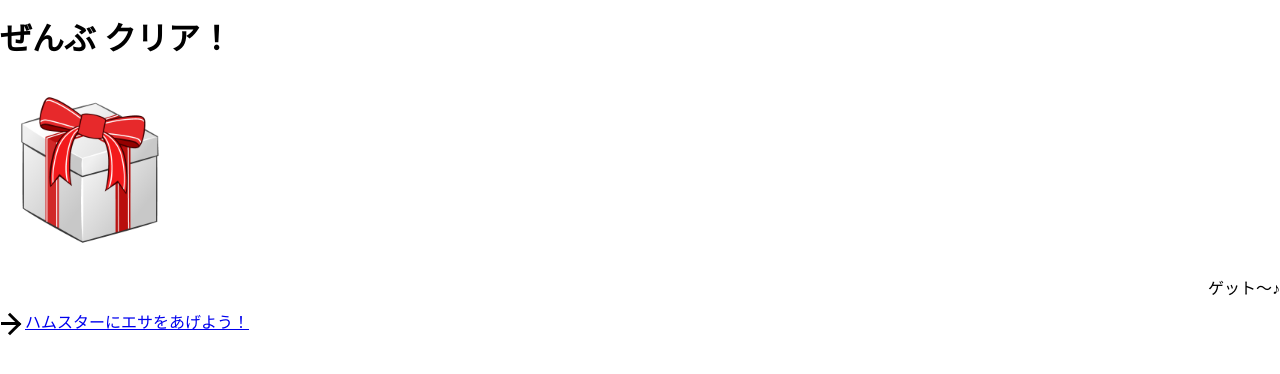
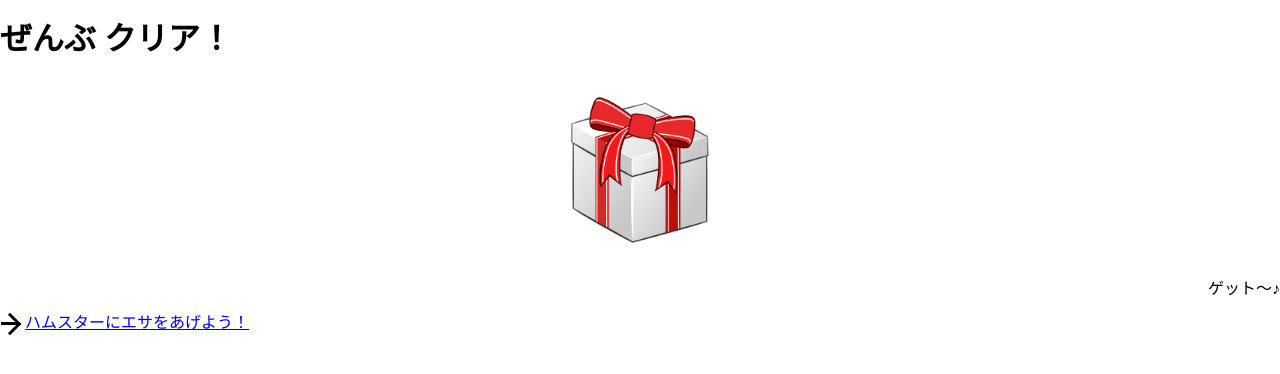
Before and after one commit to Ayakazu-Fukaura/possible_alone, a Flask app: page /5 in a window 1280 px wide. Shown: the top 374 px of the page. Run offline with Flask 2, Linux system fonts and the light colour scheme.

Commit message:
最低限デザイン調整

```diff
--- a/static/css/5.css
+++ b/static/css/5.css
@@ -23,6 +23,7 @@
     /* くの字の向き */
 }
 
+/* →の棒部分 */
 .arrow_right::after {
     /* 棒の表示設定 */
     content: "";
@@ -38,3 +39,15 @@
     background: #000;
     /* 棒の色 */
 }
+
+
+/* フェードインさせる */
+.present_box {
+    width: 180px;
+    margin-left: auto;
+    margin-right: auto;
+}
+
+.present {
+    width: 100%;
+}
--- a/templates/5.html
+++ b/templates/5.html
@@ -3,6 +3,8 @@
 
 <head>
     <meta charset="UTF-8">
+    <meta name="viewport" content="width=device-width, initial-scale=1.0">
+
     <script src="https://ajax.googleapis.com/ajax/libs/jquery/3.5.1/jquery.min.js"></script>
     <link rel="stylesheet" href="/static/css/normalize.css">
     <link rel="stylesheet" href="/static/css/5.css">
@@ -13,8 +15,10 @@
 <body>
     <h1>ぜんぶ クリア！</h1>
 
+    <div class="present_box">
+        <img class="present" src="/static/img/present.png">
 
-    <img src="/static/img/present.png" style="width: 180px;">
+    </div>
 
     <p style="text-align: right;">ゲット～♪</p>
 
```
